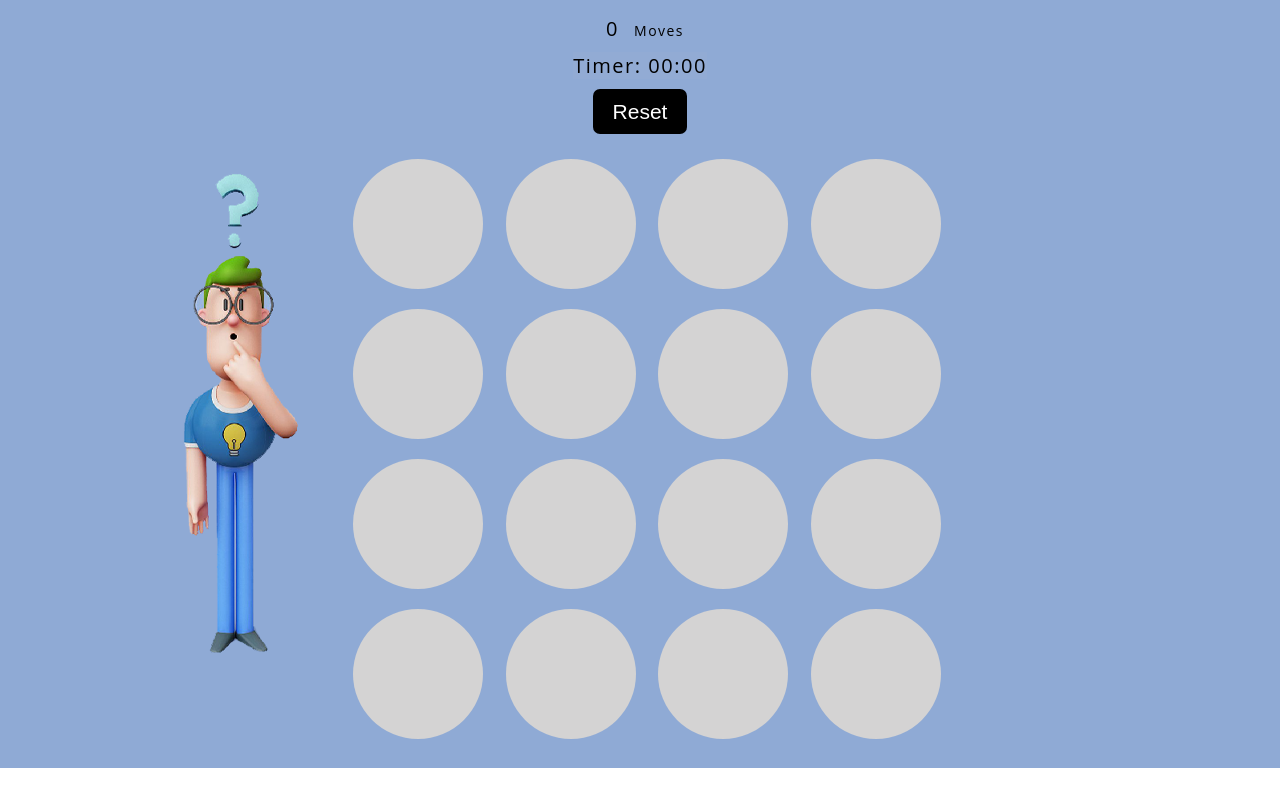
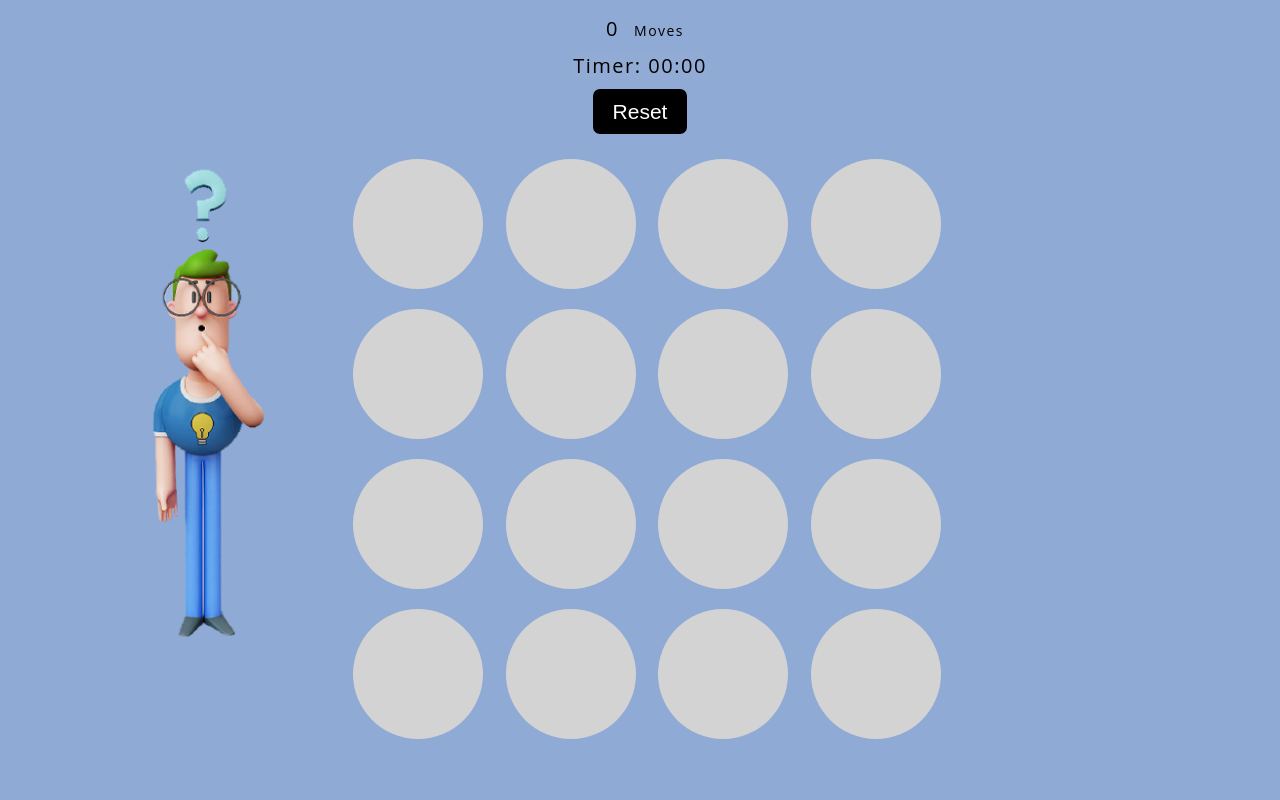
Before and after one commit to Inchara-JA/Memory-Card-Game, a plain HTML site: page index.html in a window 1280 px wide. Drawn offline with Linux system fonts and the light colour scheme.

Commit message:
Update style.css

```diff
--- a/style.css
+++ b/style.css
@@ -12,7 +12,9 @@ html {
   box-sizing: border-box;
 }
 body {
-  background: url("img/02.png")no-repeat;
+  background: url("img/02.png")top center;
+  background-size: cover;
+  position: relative;
   font-family: "Open Sans", sans-serif;
   font-size: 62.5%;
   letter-spacing: 1.5px;
```
